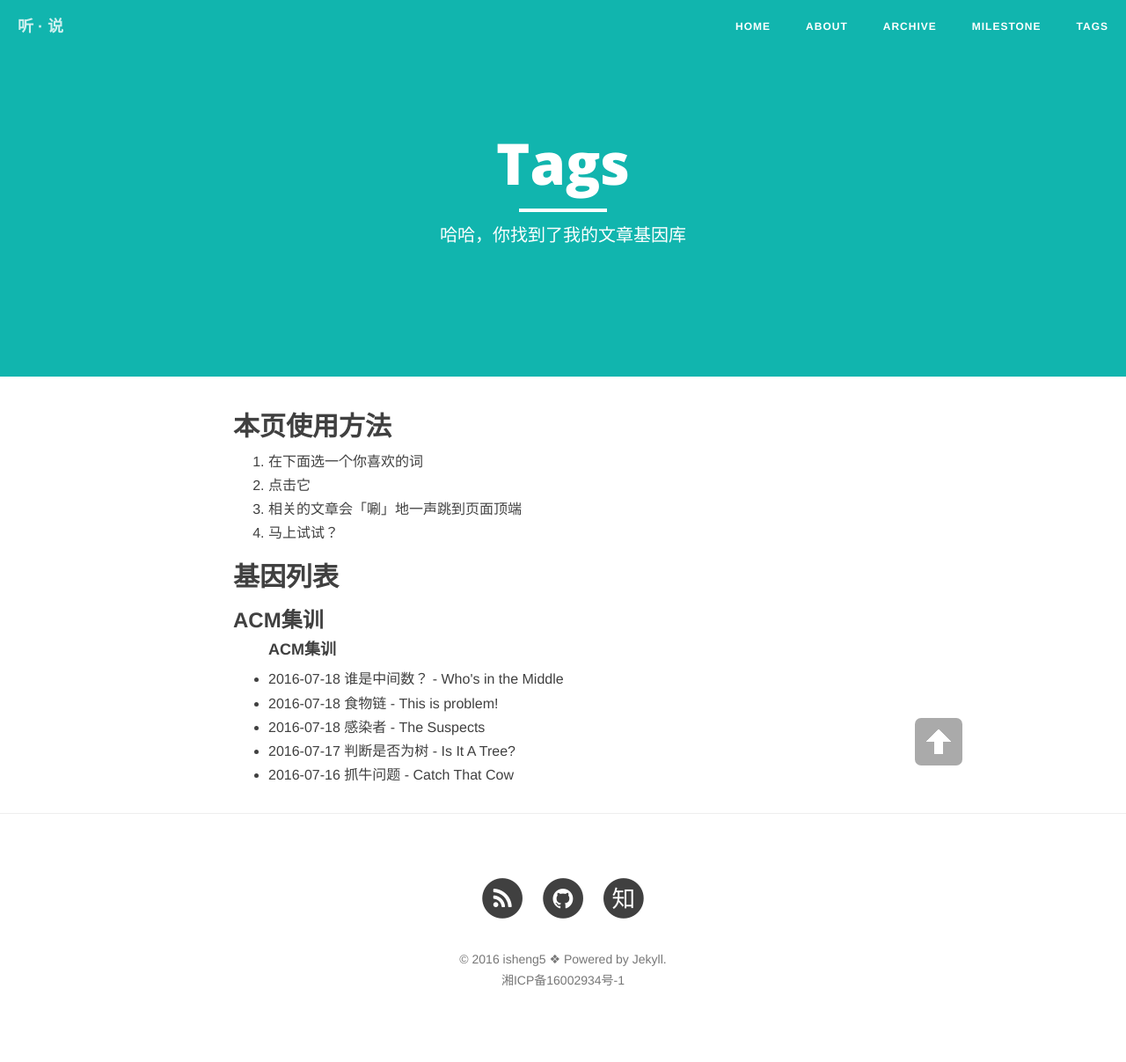
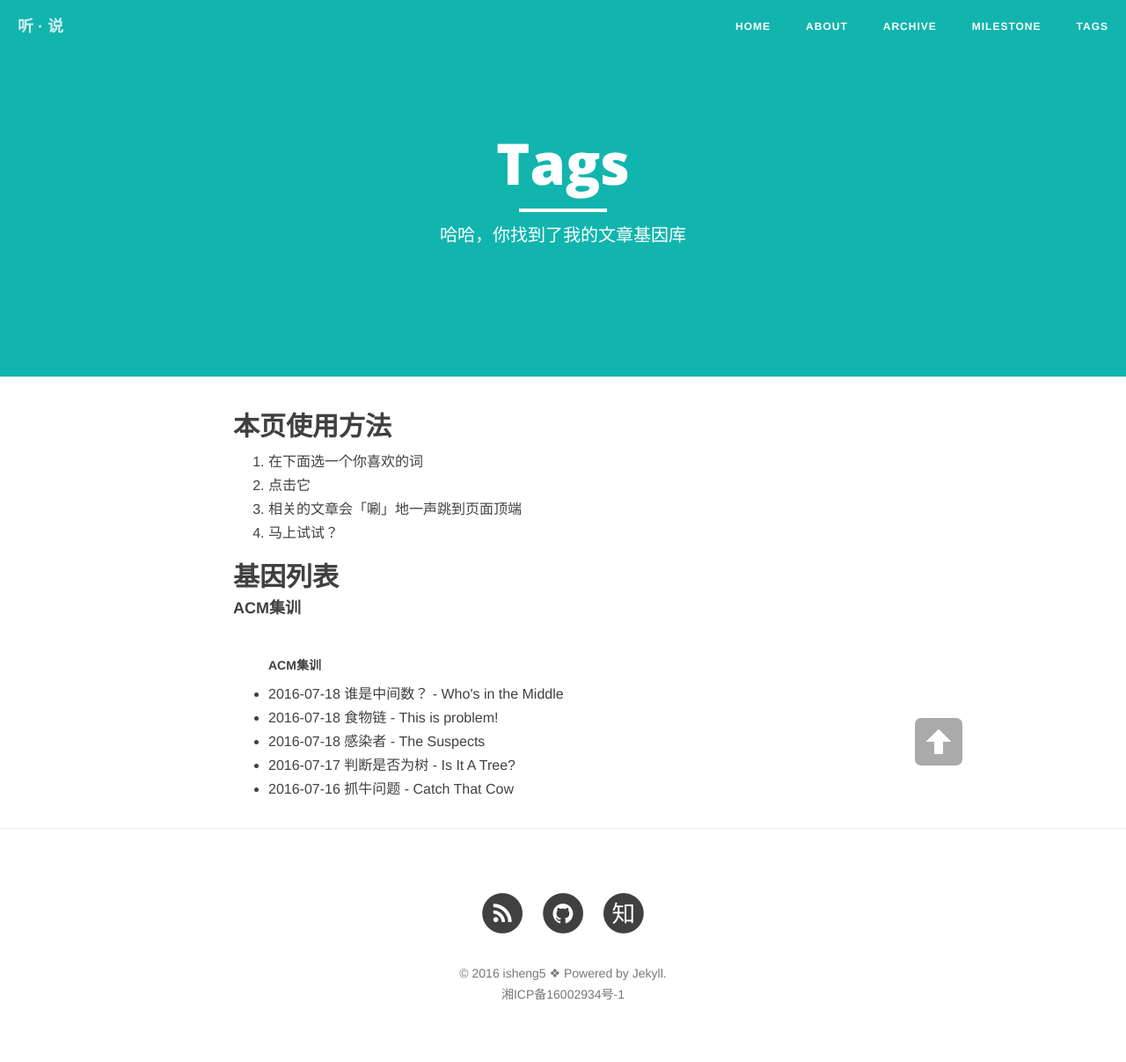
Before and after one commit to mapoio/blog, a Jekyll site: the page built from tags.md, in a window 1280 px wide. Shown: the whole page at 88% size. Built offline with Jekyll 4.4.1, drawn with Linux system fonts in a browser that asks for light colours; nearby versions of some CDN libraries; library files that are not in the unit come from our copies.

Commit message:
b修正标签页

```diff
--- a/tags.md
+++ b/tags.md
@@ -17,14 +17,15 @@
 
 <div id='tag_cloud'>
 {% for tag in site.tags %}
-<h3><a href="#{{ tag[0] }}" title="{{ tag[0] }}" rel="{{ tag[1].size }}">{{ tag[0] }}</a></h3>
+<h4><a href="#{{ tag[0] }}" title="{{ tag[0] }}" rel="{{ tag[1].size }}">{{ tag[0] }}</a></h4>
 {% endfor %}
 </div>
 
 <ul class="listing">
 {% for tag in site.tags %}
   <!-- <li class="listing-seperator" id="{{ tag[0] }}">{{ tag[0] }}</li> -->
-<h4>{{ tag[0] }}</h4>
+<br>
+<h5>{{ tag[0] }}</h5>
 {% for post in tag[1] %}
   <li class="listing-item">
   <time datetime="{{ post.date | date:"%Y-%m-%d" }}">{{ post.date | date:"%Y-%m-%d" }}</time>
```
